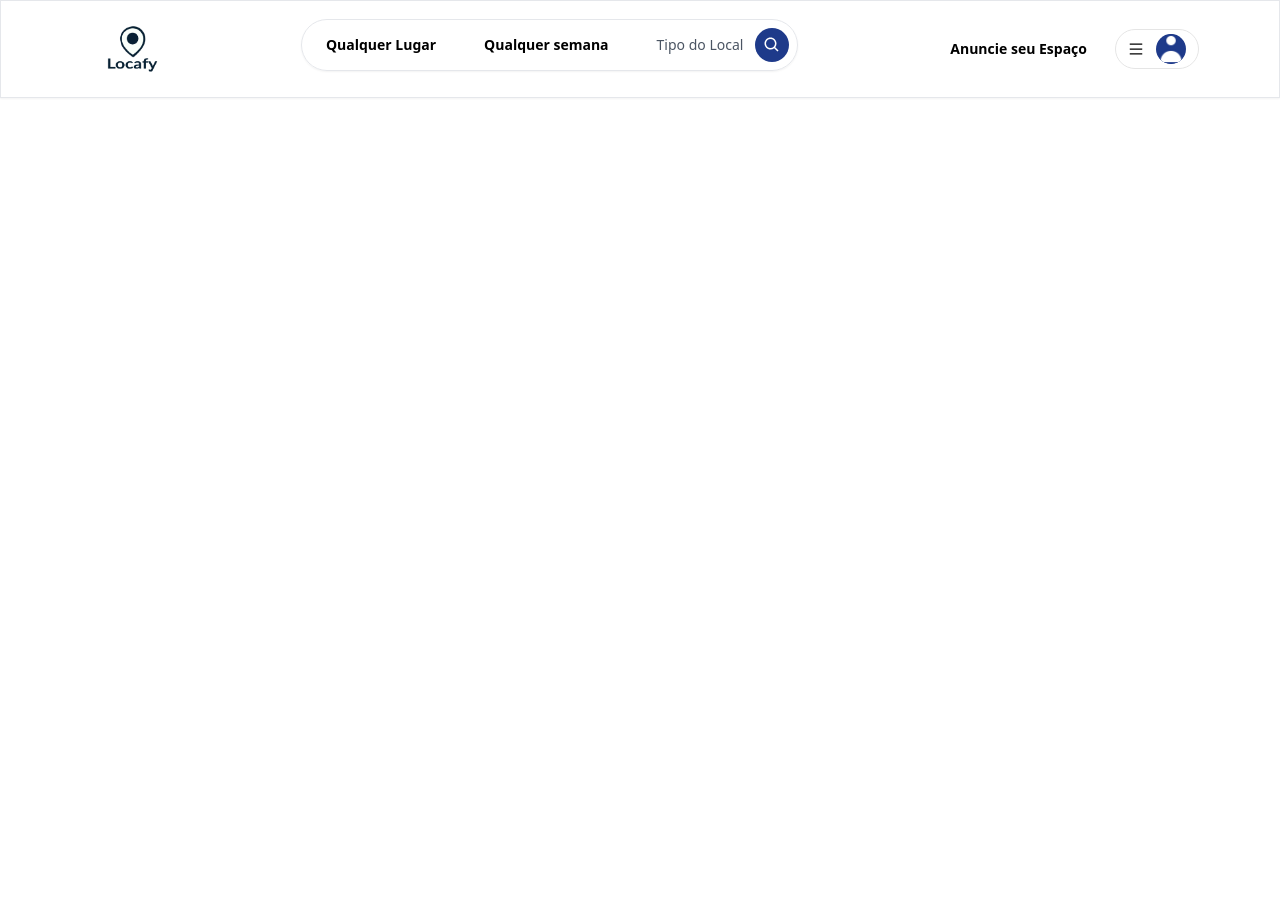
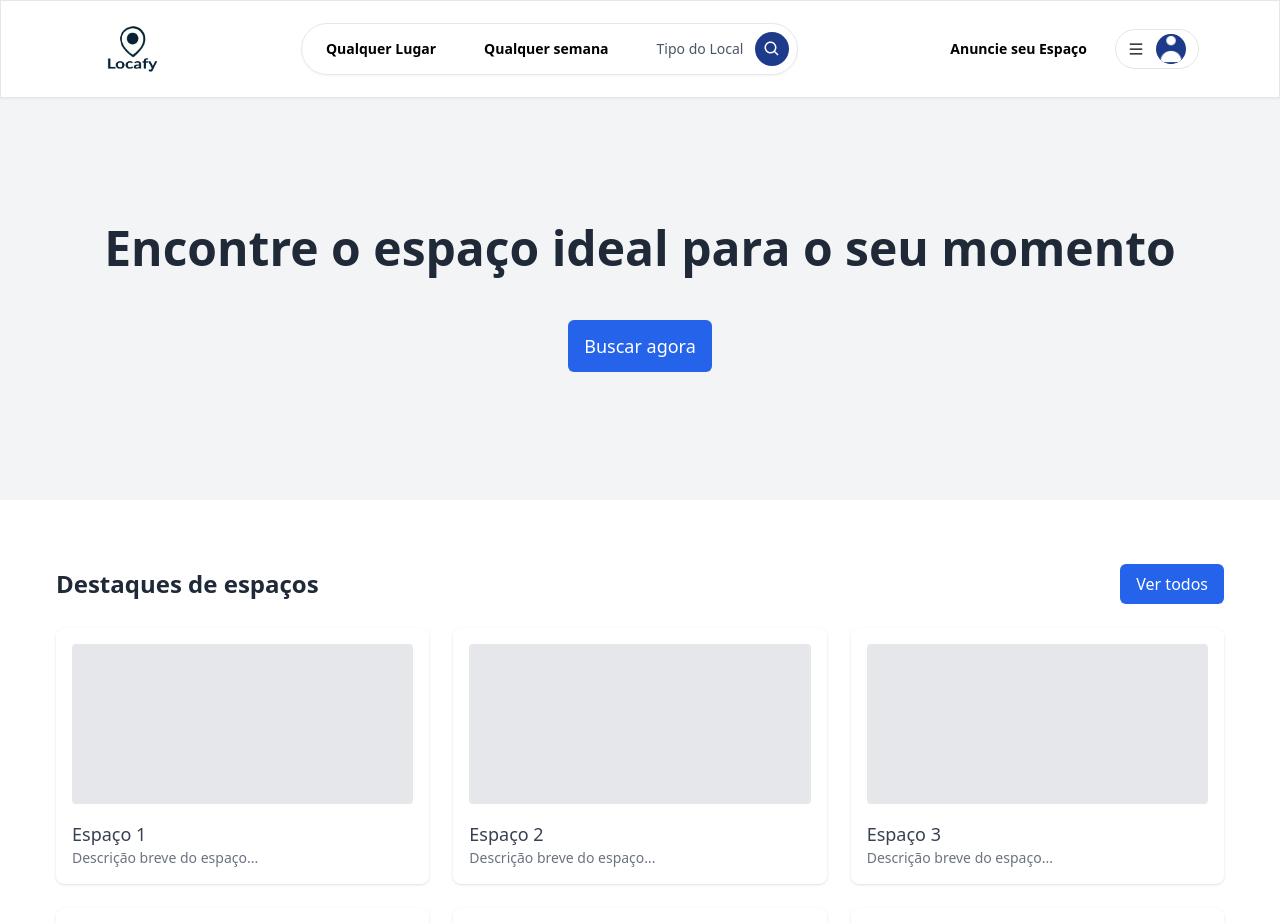
Before and after one commit to samerson999/Desenvolvimento_Web, a Next.js app: page / in a window 1280 px wide. Shown: the top 923 px of the page. Before the commit the page ends 800 px from the top, so only its background shows below. Built offline with nearby package versions, Linux system fonts and the light colour scheme; no server answers.

Commit message:
Criando a página Home

```diff
--- /dev/null
+++ b/app/components/Button/Button.tsx
@@ -0,0 +1,25 @@
+"use client";
+
+import React from "react";
+
+interface ButtonProps extends React.ButtonHTMLAttributes<HTMLButtonElement> {
+    variant?: "primary" | "secondary" | "outline";
+}
+
+const Button: React.FC<ButtonProps> = ({ children, variant = "primary", className, ...props }) => {
+    const baseStyles = "rounded-md font-medium px-4 py-2 transition duration-200";
+
+    const variants = {
+        primary: "bg-blue-600 text-white hover:bg-blue-700",
+        secondary: "bg-black text-white hover:bg-gray-800",
+        outline: "border border-gray-500 text-gray-700 hover:bg-gray-100",
+    };
+
+    return (
+        <button className={`${baseStyles} ${variants[variant]} ${className}`} {...props}>
+            {children}
+        </button>
+    );
+};
+
+export default Button;
--- a/app/components/Navbar/Navbar.tsx
+++ b/app/components/Navbar/Navbar.tsx
@@ -1,24 +1,19 @@
 "use client";
 
-import { User } from '@prisma/client'
+import { User } from "@prisma/client";
 import Container from "../Container";
-import Logo from "./logo"
+import Logo from "./logo";
 import Search from "./Search";
 import UserMenu from "./UserMenu";
 
-interface NavbarProps{
-    currentUser?: User
+interface NavbarProps {
+    currentUser?: User;
 }
 
-const Navbar: React.FC<NavbarProps> = ({
-    currentUser
-}) => {
-
-    return(
-        <div className="fixed w-full g-white z-10 shadow-sm">
-            <div
-                className="py-4 border-[1px]"
-            >
+const Navbar: React.FC<NavbarProps> = ({ currentUser }) => {
+    return (
+        <div className="fixed w-full bg-white z-10 shadow-sm">
+            <div className="py-4 border-[1px]">
                 <Container>
                     <div
                         className="
@@ -30,14 +25,14 @@ const Navbar: React.FC<NavbarProps> = ({
                             md:gap-0
                         "
                     >
-                        <Logo/>
-                        <Search/>
-                        <UserMenu currentUser={currentUser}/>
+                        <Logo />
+                        <Search />
+                        <UserMenu currentUser={currentUser} />
                     </div>
                 </Container>
             </div>
         </div>
-    )
-}
+    );
+};
 
 export default Navbar;
--- a/app/components/Navbar/Search.tsx
+++ b/app/components/Navbar/Search.tsx
@@ -1,6 +1,6 @@
 "use client";
 
-import { BiSearch } from 'react-icons/bi'
+import { BiSearch } from "react-icons/bi";
 
 const Search = () => {
     return (
@@ -10,7 +10,6 @@ const Search = () => {
                 w-full
                 md:w-auto
                 py-2
-                mb-2
                 rounded-full
                 shadow-sm
                 hover:shadow-md
@@ -62,14 +61,14 @@ const Search = () => {
           "
                 >
                     <div className="hidden sm:block">Tipo do Local</div>
-          <div className="
+                    <div
+                        className="
             p-2
           bg-blue-900 rounded-full
           text-white
           "
                     >
-            <BiSearch size={18}/>
-
+                        <BiSearch size={18} />
                     </div>
                 </div>
             </div>
--- a/app/page.tsx
+++ b/app/page.tsx
@@ -1,5 +1,70 @@
+import Button from "@/app/components/Button/Button";
+
 export default function Home() {
-  return (
-    <div className="text-4xl font-bold underline"></div>
-  );
+    return (
+        <main className="pt-24">
+            <section className="bg-gray-100 w-full py-32 text-center">
+                <h1 className="text-4xl md:text-5xl font-bold text-gray-800 mb-12">Encontre o espaço ideal para o seu momento</h1>
+                <Button className="px-10 py-3 text-lg">Buscar agora</Button>
+            </section>
+
+            <div className="max-w-[1200px] mx-auto px-4 space-y-20 py-16">
+                <section>
+                    <div className="flex items-center justify-between mb-6">
+                        <h2 className="text-2xl font-semibold text-gray-800">Destaques de espaços</h2>
+                        <Button>Ver todos</Button>
+                    </div>
+                    <div className="grid grid-cols-1 sm:grid-cols-2 lg:grid-cols-3 gap-6">
+                        {[...Array(6)].map((_, i) => (
+                            <article key={i} className="bg-white p-4 rounded-lg shadow hover:shadow-md transition">
+                                <div className="w-full h-40 bg-gray-200 rounded mb-4" />
+                                <h3 className="font-medium text-lg text-gray-700">Espaço {i + 1}</h3>
+                                <p className="text-gray-500 text-sm">Descrição breve do espaço...</p>
+                            </article>
+                        ))}
+                    </div>
+                </section>
+
+                <section className="text-center">
+                    <h2 className="text-4xl font-semibold text-gray-800 mb-8">Para proprietários</h2>
+                    <h3 className="text-xl font-medium text-gray-700 mb-4">Tem um espaço disponível?</h3>
+                    <p className="text-gray-500 mb-6">Ganhe dinheiro alugando seu espaço comercial com praticidade!</p>
+                    <Button className="px-6 py-3 text-lg">Comece a anunciar</Button>
+                </section>
+
+                <section>
+                    <h2 className="text-2xl font-semibold text-gray-800 mb-6 text-center">Como funciona</h2>
+                    <div className="grid grid-cols-1 md:grid-cols-2 gap-4 items-start">
+                        {[...Array(4)].map((_, i) => (
+                            <details key={i} className="bg-white border rounded-md p-4 cursor-pointer">
+                                <summary className="font-medium text-gray-700">Etapa {i + 1}: Nome da etapa</summary>
+                                <p className="text-gray-500 mt-2">Explicação da etapa {i + 1}, com detalhes importantes.</p>
+                            </details>
+                        ))}
+                    </div>
+                </section>
+
+                <section>
+                    <div className="flex items-center justify-between mb-6">
+                        <h2 className="text-2xl font-semibold text-gray-800">Avaliações</h2>
+                        <Button>Ver todas</Button>
+                    </div>
+                    <div className="grid grid-cols-1 sm:grid-cols-2 lg:grid-cols-3 gap-6">
+                        {[...Array(6)].map((_, i) => (
+                            <article key={i} className="bg-white p-4 rounded-lg shadow hover:shadow-md transition">
+                                <div className="flex items-center mb-4">
+                                    <div className="w-10 h-10 bg-gray-300 rounded-full mr-3" />
+                                    <div>
+                                        <p className="font-medium text-gray-700">Usuário {i + 1}</p>
+                                        <p className="text-sm text-gray-500">⭐⭐⭐⭐☆</p>
+                                    </div>
+                                </div>
+                                <p className="text-gray-500 text-sm">“Comentário sobre o espaço alugado...”</p>
+                            </article>
+                        ))}
+                    </div>
+                </section>
+            </div>
+        </main>
+    );
 }
--- a/package.json
+++ b/package.json
@@ -10,7 +10,7 @@
   },
   "dependencies": {
     "@next-auth/prisma-adapter": "^1.0.7",
-    "@prisma/client": "^6.5.0",
+    "@prisma/client": "^6.6.0",
     "@tailwindcss/postcss": "^4.1.0",
     "autoprefixer": "^10.4.21",
     "axios": "^1.8.4",
@@ -34,7 +34,7 @@
     "@types/react-dom": "^19",
     "eslint": "^9",
     "eslint-config-next": "15.2.4",
-    "prisma": "^6.5.0",
+    "prisma": "^6.6.0",
     "typescript": "^5"
   }
 }
--- a/pages/api/auth/[...nextauth].ts
+++ b/pages/api/auth/[...nextauth].ts
@@ -1,5 +1,5 @@
 import NextAuth, { AuthOptions } from 'next-auth';
-import { PrismaAdapter } from '@next-auth/prisma-adapter';
+import { PrismaAdapter } from "@next-auth/prisma-adapter";
 import GoogleProvider from 'next-auth/providers/google'
 import CredentialsProvider from 'next-auth/providers/credentials';
 import prisma from '@/app/libs/prismadb';
```
Also changed, not shown: 1 other file (tests, documents, lock files or other folders). Lines whose indentation alone changed are shown as unchanged.
